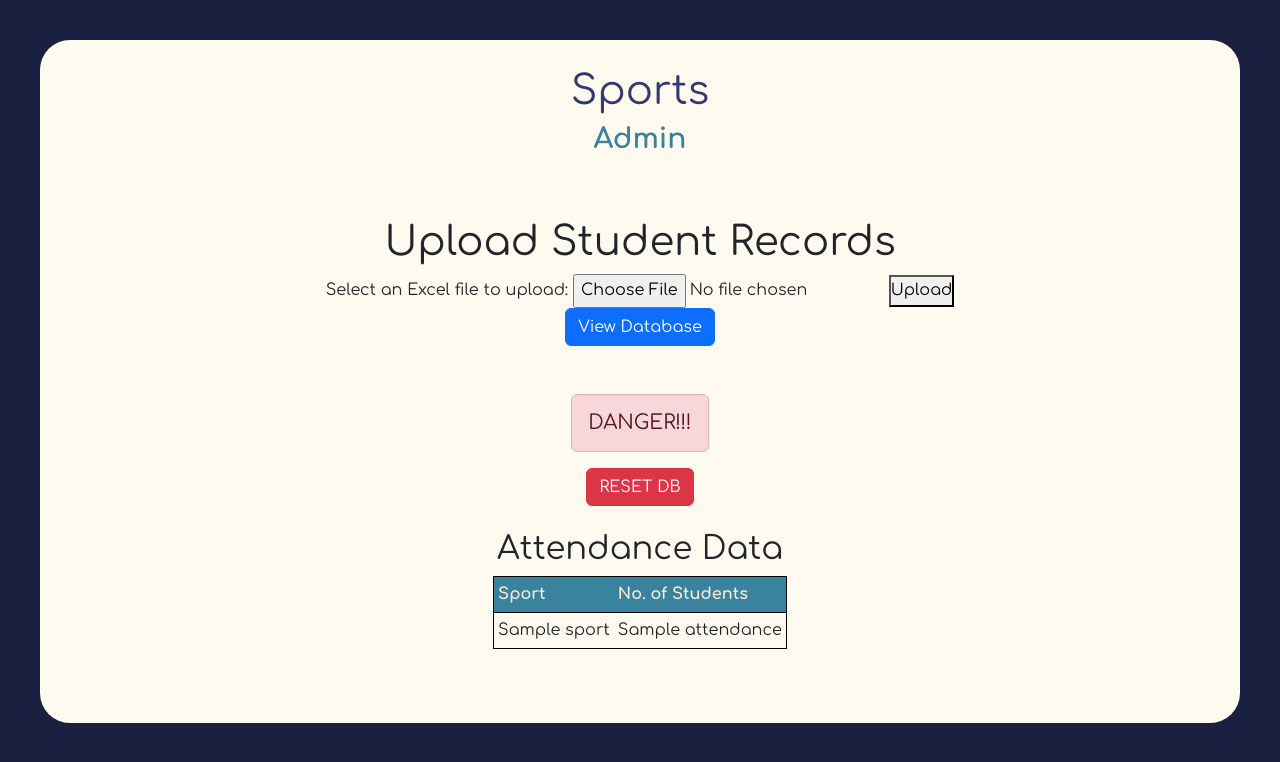
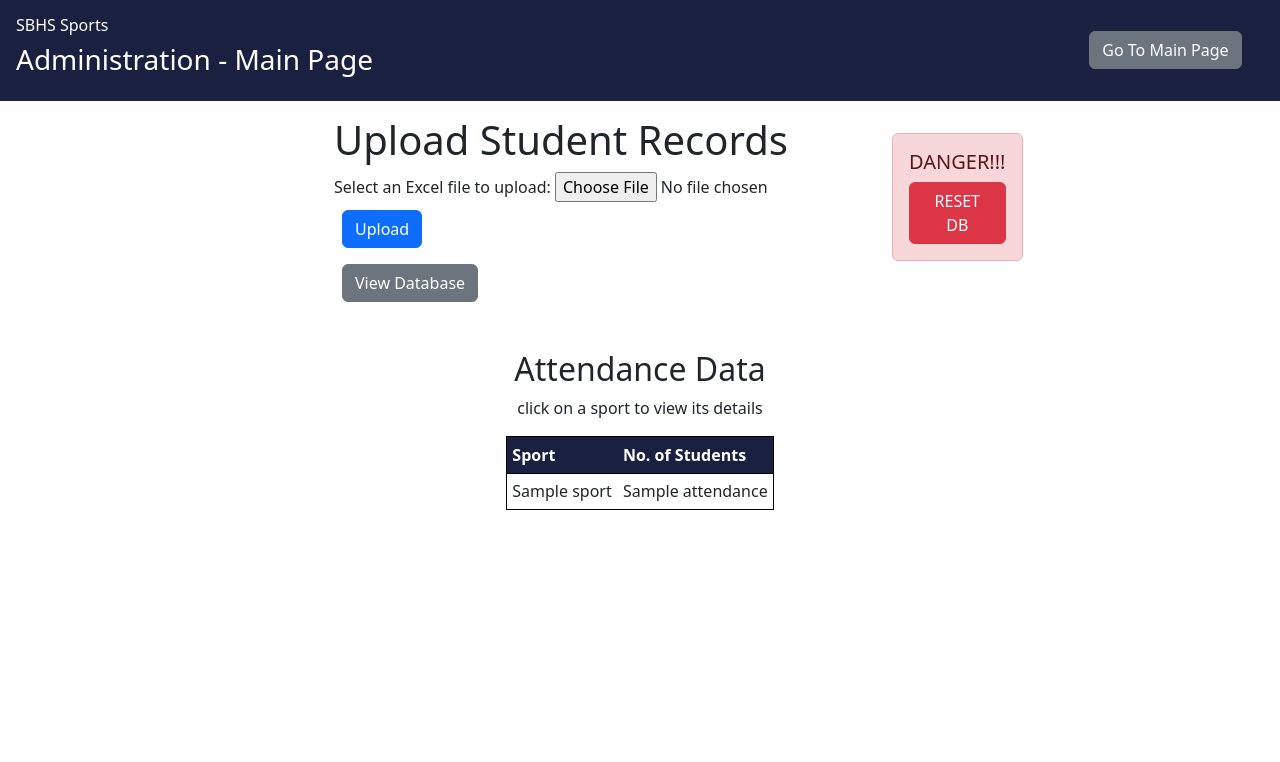
Before and after one commit to unseeyou/SportsWebistePOC, a Flask app: template templates/home.html in a window 1280 px wide. Shown: the top 762 px of the page. Run offline with Flask 3, Linux system fonts and the light colour scheme; the template is opened without the code that fills it: most values are stand-ins (such as "Sample title", 1, 10 or a date in 2020); some libraries are stand-ins or nearby versions.

Commit message:
feat: CSS overhaul

```diff
--- a/sports/sportsinfo.py
+++ b/sports/sportsinfo.py
@@ -13,7 +13,7 @@ sports_bp = Blueprint("SportsBP", __name__)
 def sports_info_page(sport_name):
     slackers = checks.fast_sql_query(sport_name)
     app.logger.debug(f"{slackers=}")
-    n = 10
+    n = 16
     structured_slackers = [slackers[i : i + n] for i in range(0, len(slackers), n)]
     app.logger.debug(f"{structured_slackers=}")
     slackers = structured_slackers
--- /dev/null
+++ b/static/css/new.css
@@ -0,0 +1,145 @@
+.title {
+    h1 {
+        font-size: medium;
+    }
+    h2 {
+        font-size: large;
+    }
+    color: white;
+    padding: 2vh;
+    flex: 1;
+}
+
+.menu-buttons {
+    margin-right: 3vw;
+    height: fit-content;
+
+}
+
+.toolbar {
+    display: flex;
+    background-color: #1a203f;
+    width: 100vw;
+    align-items: center;
+}
+
+.upload {
+    padding-left: 10%;
+    padding-top: 2%;
+    flex: 1.3;
+    .btn {
+        margin: 1vh;
+    }
+}
+
+.db-reset {
+    flex: 0.3;
+    .alert {
+        margin-top: 4vh;
+        margin-left: 3vw;
+    }
+}
+
+.db-stuff {
+    display: flex;
+}
+
+.db-reset button {
+    margin-top: 1vh;
+}
+
+.summary-table {
+    display: flex;
+    flex-direction: column;
+    align-items: center;
+    h2 {
+        flex: 1;
+        margin-top: 5vh;
+    }
+    table {
+        flex: 1;
+    }
+}
+
+.description table {
+    text-align: left;
+    display: inline;
+    margin-bottom: 5vh;
+    tr {
+        border: black 1px solid;
+    }
+    tr:hover {
+        background-color: aliceblue;
+    }
+    th {
+        padding: 0.7vh;
+        background-color: #1a203f;
+        color: white;
+    }
+    td {
+        padding: 0.7vh;
+    }
+}
+
+.description {
+    display: flex;
+    flex-direction: column;
+    align-items: center;
+    .chart {
+        padding-top: 3vh;
+    }
+    h3 {
+        flex: 1;
+    }
+    .tables {
+        display: flex;
+        flex-direction: row;
+        justify-content: center;
+        flex-wrap: wrap;
+        table {
+            margin-left: 1vw;
+            margin-right: 1vw;
+        }
+    }
+
+    .table {
+        width: 100%;
+        th {
+            background-color: #3a839e;
+        }
+        td {
+            width: 30%;
+        }
+        td:hover {
+            color: darkslategrey;
+            background-color: aliceblue;
+        }
+    }
+
+    .pagination {
+        margin-bottom: 2vh;
+    }
+}
+
+.login-prompt {
+    border-radius: 12px;
+    background-color: aliceblue;
+    padding: 8vh 4vw;
+    margin-top: 6vh;
+    display: flex;
+    flex-direction: column;
+    align-items: center;
+    p {
+        flex: 1;
+    }
+    .btn {
+        flex: 1;
+    }
+}
+
+.topbutton {
+    text-align: center;
+    padding: 1vh;
+    display: none;
+    margin: 2vh auto;
+}
--- a/templates/base.html
+++ b/templates/base.html
@@ -7,7 +7,7 @@
         <title>{% block title %}{% endblock %}</title>
         <link href="https://cdn.jsdelivr.net/npm/bootstrap@5.3.3/dist/css/bootstrap.min.css" rel="stylesheet" integrity="sha384-QWTKZyjpPEjISv5WaRU9OFeRpok6YctnYmDr5pNlyT2bRjXh0JMhjY6hW+ALEwIH" crossorigin="anonymous">
         <link rel="stylesheet" href="https://fonts.googleapis.com/css2?family=Material+Symbols+Outlined:opsz,wght,FILL,GRAD@24,400,0,0&icon_names=menu"/>
-        <link href="{{ url_for("static", filename="css/style.css") }}" rel="stylesheet">
+        <link href="{{ url_for("static", filename="css/new.css") }}" rel="stylesheet">
         <script src="https://cdn.plot.ly/plotly-2.35.2.min.js" charset="utf-8"></script>
         <script src="{{ url_for('static', filename='js/script.js') }}"></script>
         </head>
@@ -19,7 +19,7 @@
                     {% block content %}
                     {% endblock %}
 
-                    <button class="btn btn-info topbutton" onclick="scrollToTop()" id="scrollButton">back to top</button>
+                    <button class="btn btn-secondary topbutton" onclick="scrollToTop()" id="scrollButton">back to top</button>
                 </main>
             </div>
         </div>
--- a/templates/home.html
+++ b/templates/home.html
@@ -2,12 +2,16 @@
 {% block title %}Home{% endblock %}
 
 {% block content %}
+    <div class="toolbar">
         <div class="title" xmlns="http://www.w3.org/1999/html">
-    <h1>Sports</h1>
-    <h3>Admin</h3>
+            <h1>SBHS Sports</h1>
+            <h3>Administration - Main Page</h3>
+        </div>
+        <div class="menu-buttons"><a class="btn btn-secondary" href="/">Go To Main Page</a></div>
     </div>
 
     <div class="description">
+        <div class="db-stuff">
         <div class="upload">
         <h1>Upload Student Records</h1>
         <div class="notif-success" style="display: none">
@@ -19,17 +23,22 @@
         <form action="/upload" method="post" enctype="multipart/form-data" id="file-upload">
             <label for="file">Select an Excel file to upload:</label>
             <input type="file" id="file" name="file" accept=".xlsx" required>
-        <button type="submit" onclick="alert('Please wait a bit for the entire database to upload!')">Upload</button>
+            <button type="submit" onclick="alert('Please wait a bit for the entire database to upload!')" class="btn btn-primary">Upload</button>
         </form>
-        <a href="/database-view" class="btn btn-primary">View Database</a>
+            <a href="/database-view" class="btn btn-secondary">View Database</a>
     </div>
-    <div class="mx-auto h5 alert alert-danger" style="width: fit-content">DANGER!!!</div>
+        <div class="db-reset">
+            <div class="mx-auto h5 alert alert-danger" style="width: fit-content">DANGER!!!
                 <form action="/api/v1/reset-db" method="post" enctype="multipart/form-data" id="reset-db">
                     <a href=""><button type="submit" class="btn btn-danger">RESET DB</button></a>
                 </form>
+            </div>
+        </div>
+    </div>
 
     <div class="summary-table">
         <h2>Attendance Data</h2>
+        <p>click on a sport to view its details</p>
         <table>
             <thead>
                 <tr>
```
Also changed, not shown: templates/db-view.html (+13 -9 lines), templates/sport_info.html (+12 -4 lines), templates/student-portal.html (+8 -4 lines). Lines whose indentation alone changed are shown as unchanged.
